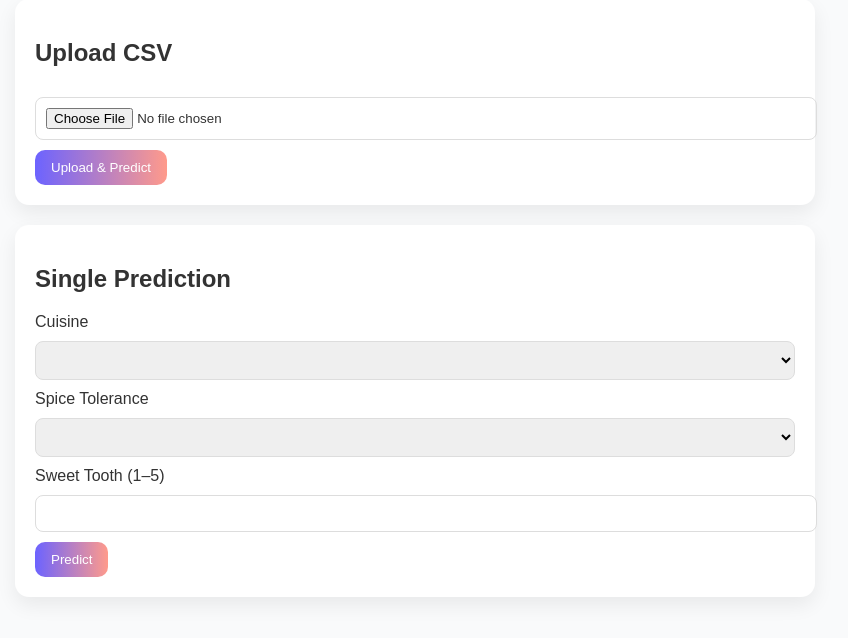
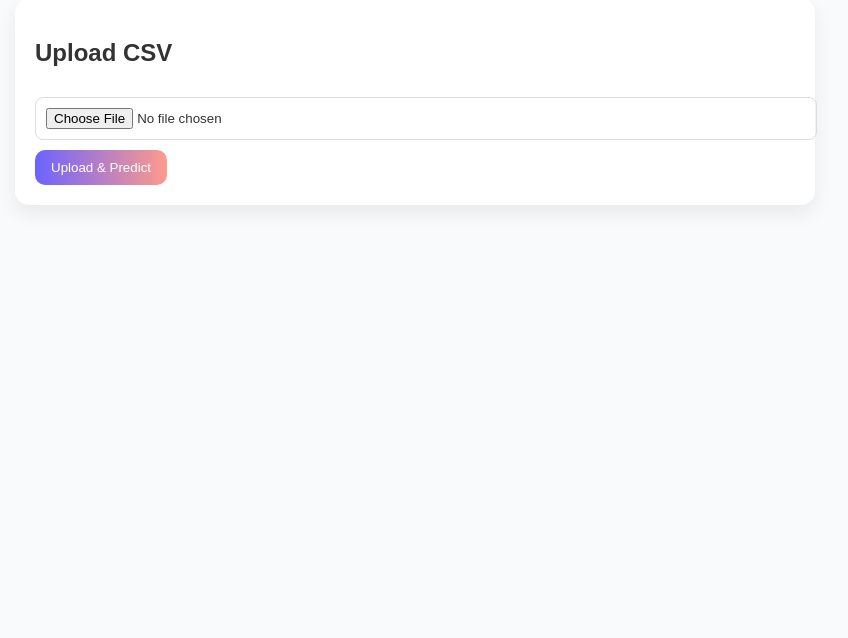
Before and after one commit to krishnendushil09/Canteen-Menu-Optimizer, a Flask app: page / in a window 1280 px wide. Shown: the part 109-747 px from the top of the page, without its empty margins (225-1073 px from the left). Run offline with Flask 3, Linux system fonts and the light colour scheme; lists and menus that the app fills with data are empty; parts of the project's set-up code (start-up, migrations or seed data) failed here and were passed over.

Commit message:
Remove single prediction form from index.html
Removed the single prediction form from the index page.

```diff
--- a/templates/index.html
+++ b/templates/index.html
@@ -7,6 +7,7 @@
   </head>
 <body>
 <div class="container fade-in">
+
   <h1 class="gradient-text">Canteen Menu Optimizer</h1>
 
   <div class="card slide-up">
@@ -17,29 +18,6 @@
     </form>
   </div>
 
-  <div class="card slide-up">
-    <h2>Single Prediction</h2>
-    <form method="POST">
-      <label>Cuisine</label>
-      <select name="cuisine" class="input-select">
-        {% for c in cuisine_options %}
-        <option>{{ c }}</option>
-        {% endfor %}
-      </select>
-
-      <label>Spice Tolerance</label>
-      <select name="spice" class="input-select">
-        {% for s in spice_options %}
-        <option>{{ s }}</option>
-        {% endfor %}
-      </select>
-
-      <label>Sweet Tooth (1–5)</label>
-      <input type="number" name="sweet" min="1" max="5" class="input-text">
-
-      <button class="btn">Predict</button>
-    </form>
-  </div>
 </div>
 </body>
 </html>
```
